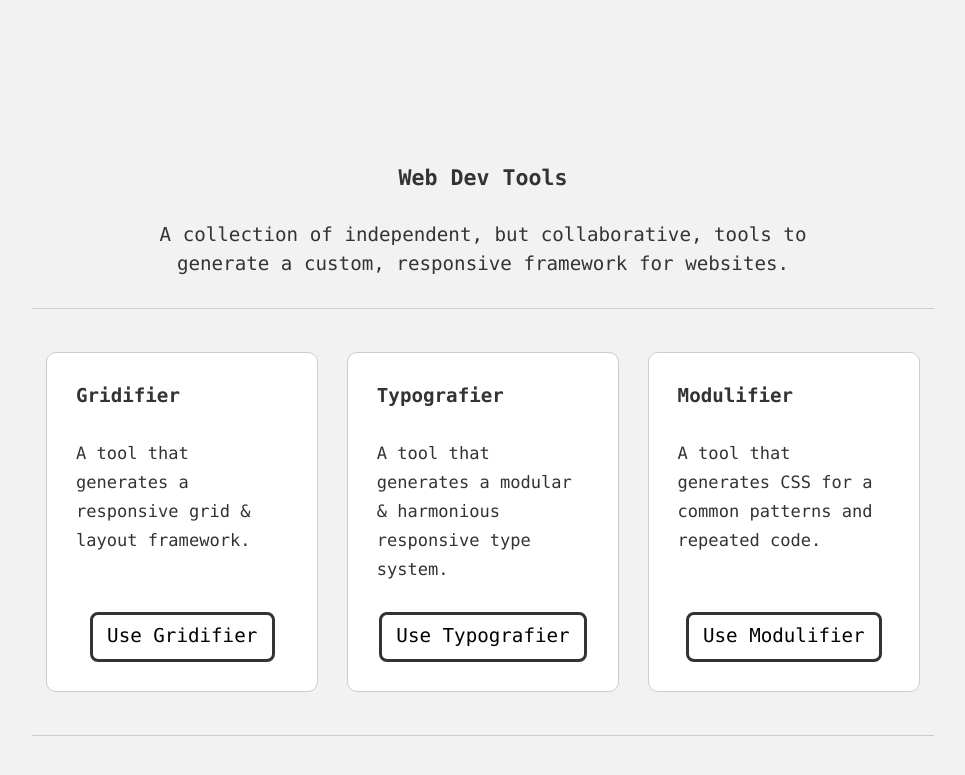
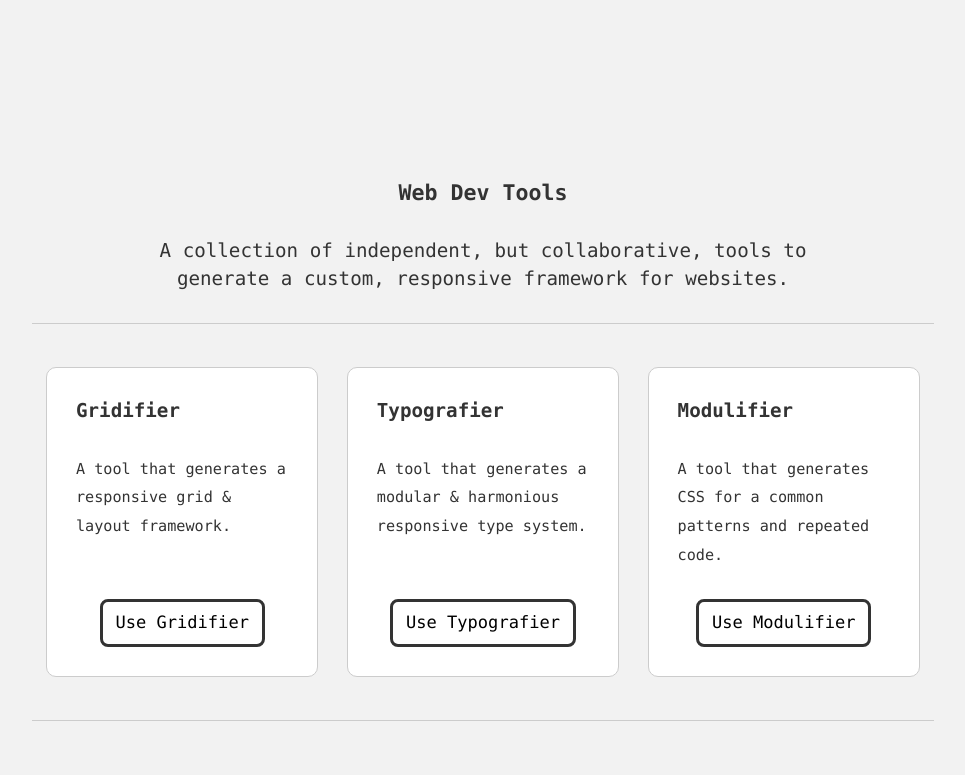
Before and after one commit to thomasjbradley/web-dev.tools, a Jekyll site: the page built from index.html, in a window 1280 px wide. Shown: the top 775 px of the page, without its empty margins (157-1122 px from the left). Built offline with Jekyll 4.4.1, drawn with Linux system fonts in a browser that asks for light colours.

Commit message:
Adjust some font sizes

```diff
--- a/index.html
+++ b/index.html
@@ -11,9 +11,9 @@
       {% for tool in site.data.tools %}
         <article class="unit s-1 l-1-3 island-1-2 unit-content-distribute">
           <a class="box link-box island content-fill unit-content-distribute" href="http://{{tool.subdomain}}.web-dev.tools/">
-            <h2 class="kilo ">{{tool.name}}</h2>
-            <p class="milli content-fill">{{tool.desc}}</p>
-            <span class="btn btn--ghost content-shrink">Use {{tool.name}}</span>
+            <h2 class="kilo">{{tool.name}}</h2>
+            <p class="micro content-fill">{{tool.desc}}</p>
+            <span class="btn btn--ghost milli content-shrink">Use {{tool.name}}</span>
           </a>
         </article>
       {% endfor %}
```
